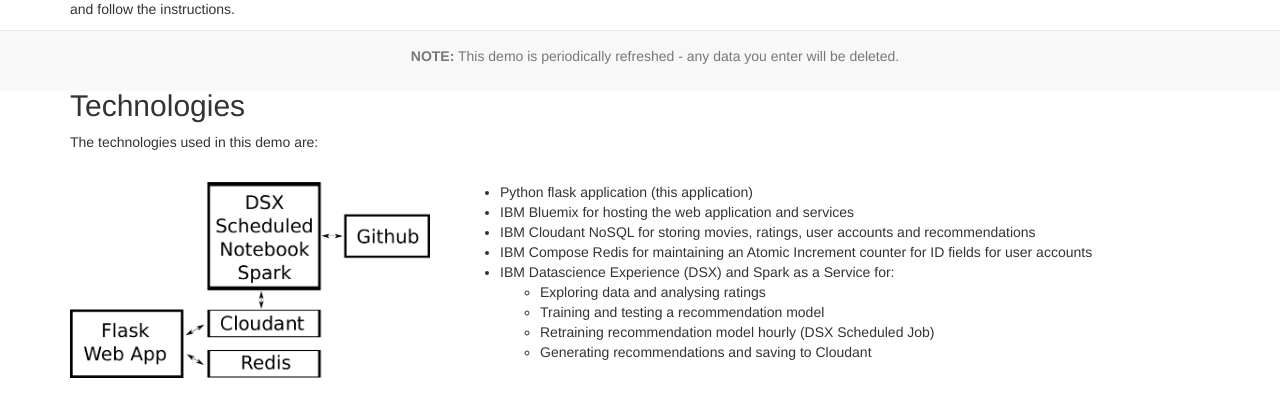
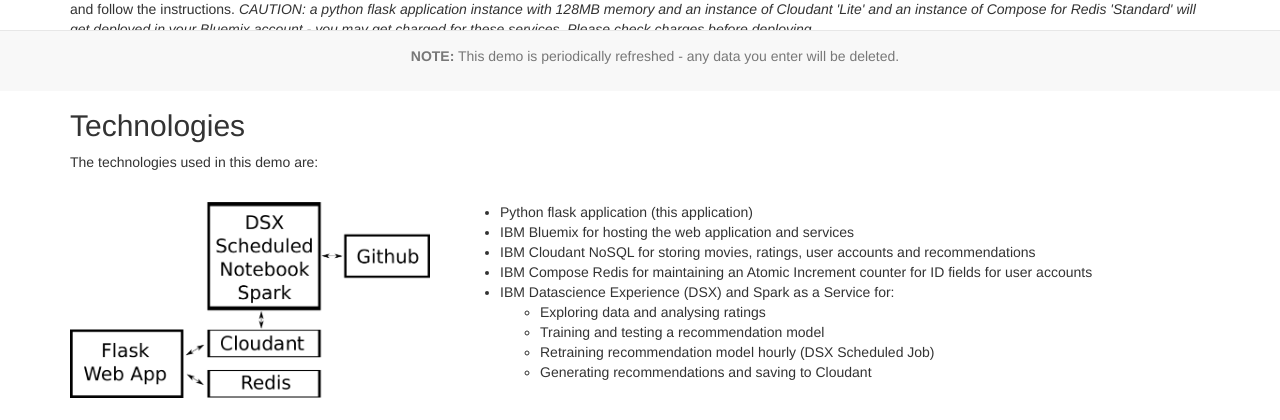
Before and after one commit to snowch/movie-recommender-demo, a Flask app: page / in a window 1280 px wide. Shown: the part 709-1129 px from the top of the page. Run offline with Flask 2, Linux system fonts and the light colour scheme; parts of the project's set-up code (start-up, migrations or seed data) failed here and were passed over; some libraries are stand-ins or nearby versions.

Commit message:
Update home.html

```diff
--- a/web_app/app/templates/main/home.html
+++ b/web_app/app/templates/main/home.html
@@ -22,7 +22,8 @@
     <h2>Running your own demo instance</h2>
 
     <p><a href="https://bluemix.net/deploy?repository=https://github.com/snowch/movie-recommender-demo.git"><img src="https://bluemix.net/deploy/button.png" alt="Deploy to Bluemix"></a>
-    &nbsp;You can deploy your own instance of this web application (plus Cloudant and Compose Redis). Click on the button and follow the instructions.</p>
+    &nbsp;You can deploy your own instance of this web application (plus Cloudant and Compose Redis). Click on the button and follow the instructions.
+        <em>CAUTION: a python flask application instance with 128MB memory and an instance of Cloudant 'Lite' and an instance of Compose for Redis 'Standard' will get deployed in your Bluemix account - you may get charged for these services.  Please check charges before deploying.</em></p>
     <p>After deploying to Bluemix, you will need to create a new <a href="http://datascience.ibm.com">DSX</a> project and import the notebooks (see the Source Code section below).  The notebook <em>Step 07 - Cloudant Datastore Recommender.ipynb</em> is responsible for creating recommendations and saving the recommendations to Cloudant.  You will not get recommendations until you have run this notebook.</p>
 
     <h2>Technologies</h2>
```
